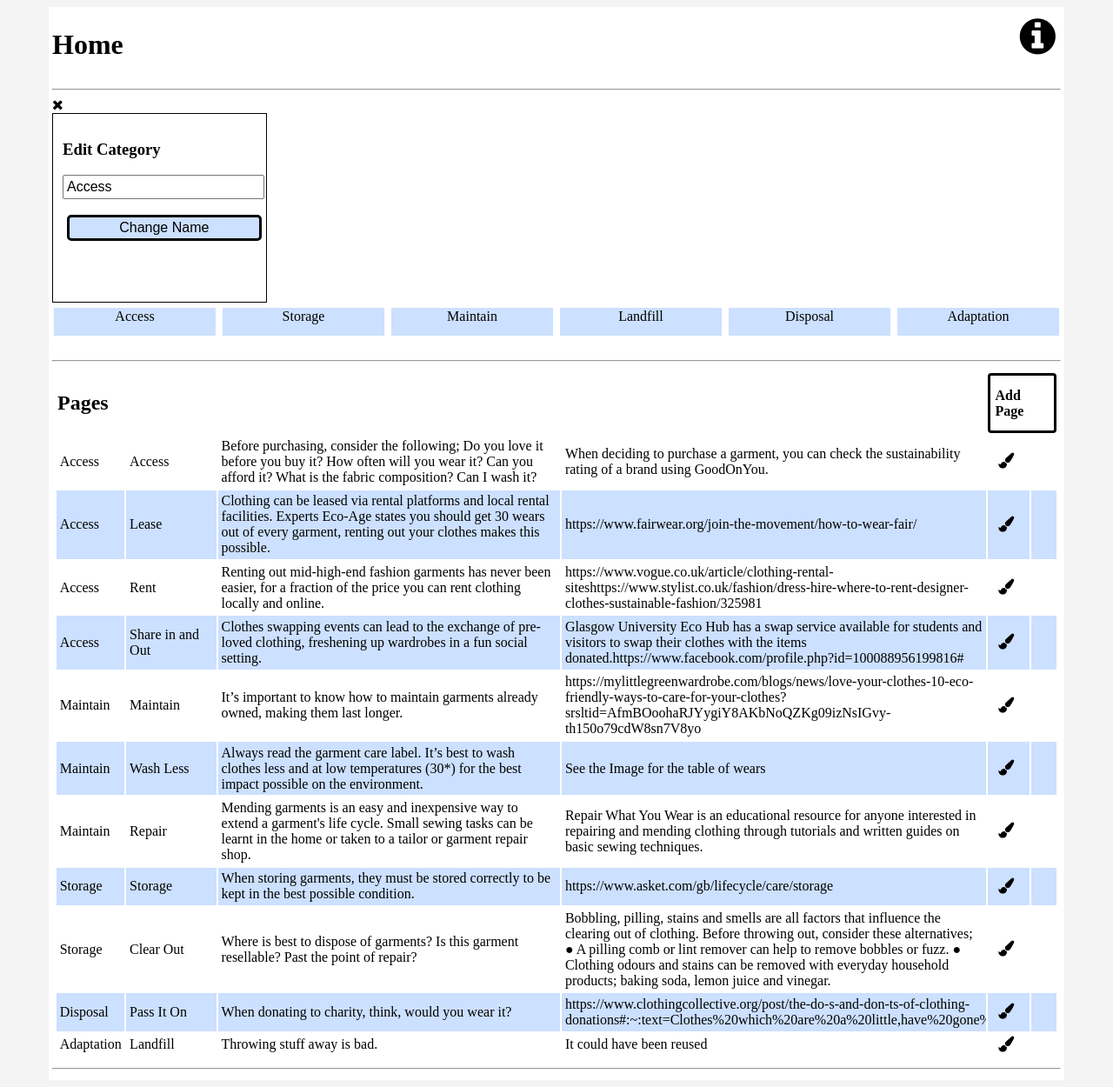
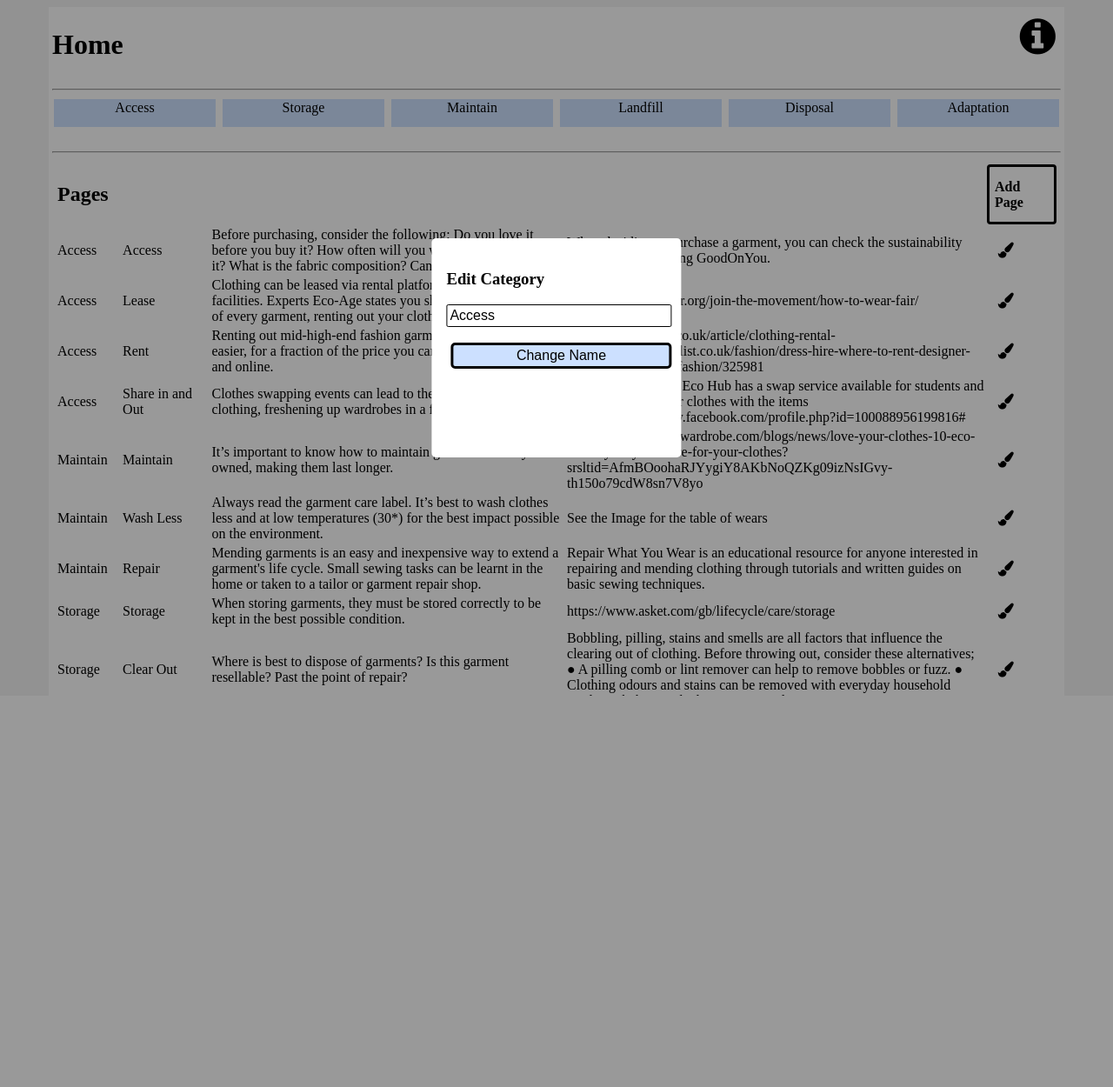
Before and after one commit to WearWellWardrobe/Website, a Django app: page /WearWellWardrobe/ in a window 1280 px wide, after a click on "Access". Shown: the whole page at 87% size. After the commit the page ends 800 px from the top, so only its background shows below. Run offline with Django 3.2, Linux system fonts and the light colour scheme; data comes from the database, SQL or seed files in the repository.

Commit message:
Added Files via Upload for update 19/03/2025

```diff
--- a/templates/categoryeditPage.html
+++ b/templates/categoryeditPage.html
@@ -51,6 +51,8 @@
 			font-size:1rem;
 			width:97%;
 			padding:3px;
+			border:1px solid black;
+			border-radius:2px;
 		}
 	</style>
 
@@ -65,4 +67,5 @@
 	</div>
 
 	</body>
+
 </html>
--- a/templates/loggedInHome.html
+++ b/templates/loggedInHome.html
@@ -1,7 +1,7 @@
 {% extends 'base.html' %}
 {% load static %}
 
-
+<!-- make the background fade out, make the box solid colour, get rid of cross and if you click anywhwere on the background then that clsoes it -->
 {% block title_block %}
 About
 {% endblock %}
@@ -11,9 +11,6 @@ About
 	:root {
 		--smallCellSize: 0.8rem;
 	}
-
-
-	.standardTableCells {
 	padding: 0.23rem;
 
 
@@ -93,13 +90,16 @@ About
 	.catPagesBox {
 		display: none;
 		/*initally none, but javascript makes them appear*/
-		width: 17rem;
+		width: 17.2rem;
 		height: 15rem;
-		border: 1px soild black;
+		border-radius:5px;
+		padding:6px;
 	}
 
 	.catPages {
 		border: none;
+		width:100%;
+		height:100%;
 	}
 
 	.container {
@@ -152,6 +152,28 @@ About
 		font-size: 3rem;
 	}
 
+	.categoryStyle {
+		display: block;
+		position: fixed;
+		top: 50%;
+		left: 50%;
+		transform: translate(-50%, -50%);
+		z-index: 1000;
+		background-color: white;
+	}
+
+	#dimOverlay {
+		position: fixed;
+		top: 0;
+		left: 0;
+		width: 100%;
+		height: 100%;
+		background-color: rgba(0, 0, 0, 0.4);
+		z-index: 999;
+		display: none;
+	}
+
+
 	#titleBox {
 		display: block;
 		height: 4rem;
@@ -163,13 +185,18 @@ About
 </style>
 <script>
 	function openCategoryIcon(ID) {
-		document.getElementById(ID).style.display = "block";
+		const element = document.getElementById(ID);
+		element.classList.add("categoryStyle");
+		document.getElementById("dimOverlay").style.display = "block";
+
 
 	}
 
 	function closeCategoryIcon(ID) {
 		document.getElementById(ID).style.display = "none";
 		location.reload();
+		document.getElementById("dimOverlay").style.display = "none";
+
 	}
 
 	// help button open/close functions
@@ -227,20 +254,22 @@ About
 
 	<br>
 	<hr>
-
+	{% if category %}
 	<table style="width:100%;">
 		<!-- A list of all the categories, and boxes to edit them-->
-		<tr class='container'>
+
+
+		<tr class='container' onclick="closeCategoryIcon('categoryEditPage{{cat.ID}}')">
 			{% for cat in category %}
 			{% if cat.ID %}
-
+			<div id="dimOverlay" onclick="closeCategoryIcon('categoryEditPage{{cat.ID}}')"></div>
 			<td class="categroyBoxes" onclick="openCategoryIcon('categoryEditPage{{cat.ID}}')">{{cat.name}}</td>
 
-			<div id="categoryEditPage{{cat.ID}}" class="catPagesBox">
-				<div onclick="closeCategoryIcon('categoryEditPage{{cat.ID}}')"> <i class="fa fa-close"></i> </div>
+			<div id="categoryEditPage{{cat.ID}}" class="catPagesBox" >
+				<!--<div > <i class="fa fa-close"></i> </div>-->
 
 				<iframe class="catPages" src="{% url 'WearWellWardrobe:editCategory' cat.ID %}" width="90%" height="90%"
-					style="border:1px solid black;">
+					>
 					Your browser does not support iframes.
 				</iframe>
 			</div>
@@ -251,7 +280,9 @@ About
 		</tr>
 
 	</table>
-
+	{% else %}
+	<p>No categories found in Database</p>
+	{% endif %}
 	<br>
 	<hr>
 	<div style="display:block;">
@@ -301,6 +332,8 @@ About
 			{% endif %}
 		</table>
 	</div>
+
+
 	<hr>
 </div>
 {% endblock %}
```
Also changed, not shown: templates/categroyDone.html (+6 -11 lines). Lines whose indentation alone changed are shown as unchanged.
